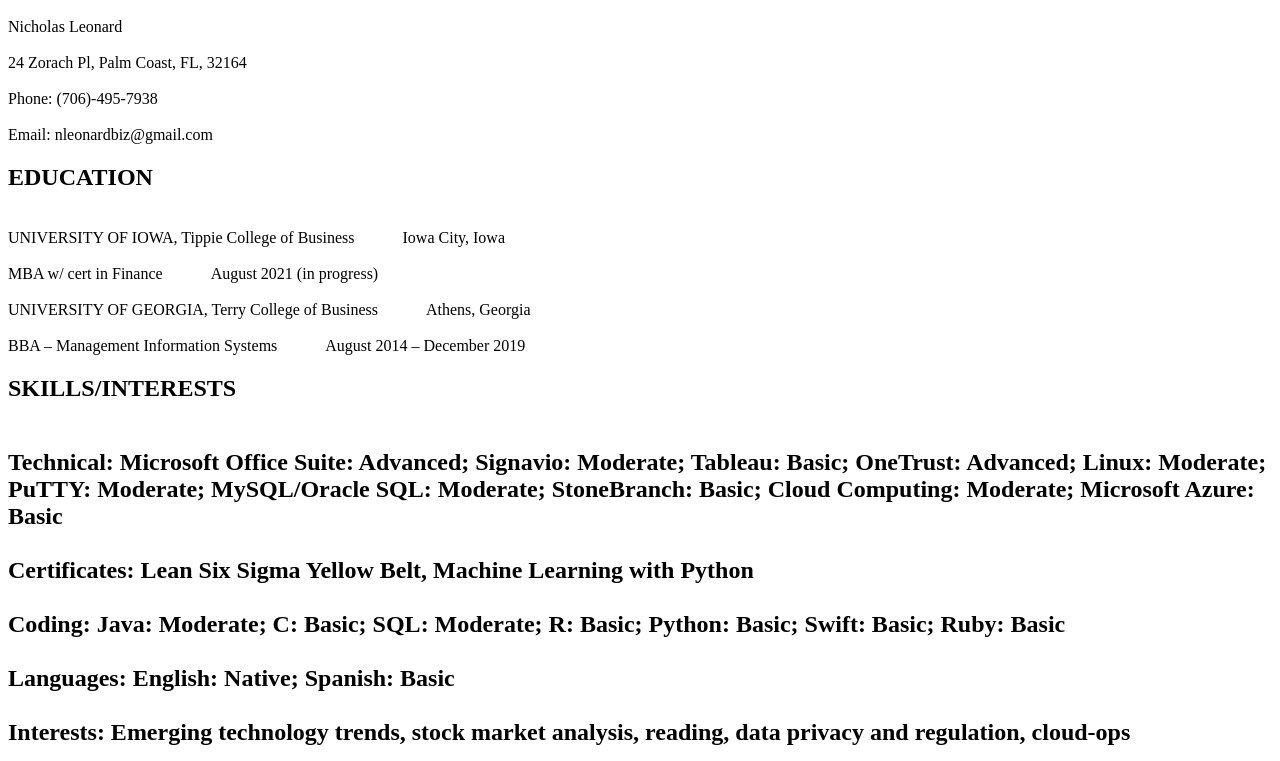
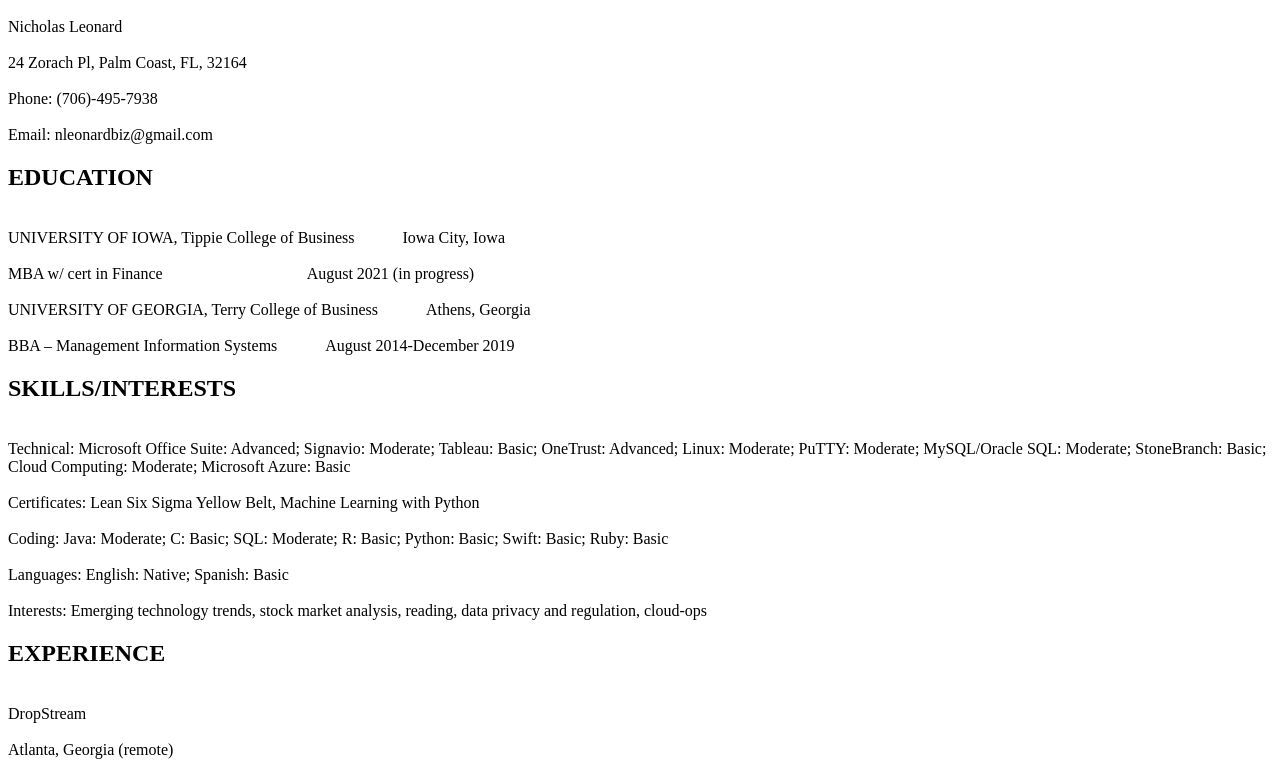
Before and after one commit to nal38141/Resume, a plain HTML site: page index.html in a window 1280 px wide. Shown: the part 66-827 px from the top of the page. Drawn offline with Linux system fonts and the light colour scheme.

Commit message:
Update index.html

```diff
--- a/index.html
+++ b/index.html
@@ -7,12 +7,12 @@
 <h2>EDUCATION</h2>
 
 <br>UNIVERSITY OF IOWA, Tippie College of Business&emsp;&emsp;&emsp;Iowa City, Iowa</br>
-<br>MBA w/ cert in Finance&emsp;&emsp;&emsp;August 2021 (in progress)</br>
+<br>MBA w/ cert in Finance&emsp;&emsp;&emsp;&emsp;&emsp;&emsp;&emsp;&emsp;&emsp;August 2021 (in progress)</br>
 
 <br>UNIVERSITY OF GEORGIA, Terry College of Business&emsp;&emsp;&emsp;Athens, Georgia</br>
-<br>BBA – Management Information Systems&emsp;&emsp;&emsp;August 2014 – December 2019</br>
+<br>BBA – Management Information Systems&emsp;&emsp;&emsp;August 2014-December 2019</br>
 
-<h2>SKILLS/INTERESTS<h2>
+<h2>SKILLS/INTERESTS</h2>
 
 <br>Technical: 	Microsoft Office Suite: Advanced; Signavio: Moderate; Tableau: Basic; OneTrust: Advanced; Linux: Moderate; PuTTY: Moderate; MySQL/Oracle SQL: Moderate; StoneBranch: Basic; Cloud Computing: Moderate; Microsoft Azure: Basic</br>
 <br>Certificates: 	Lean Six Sigma Yellow Belt, Machine Learning with Python</br>
@@ -24,7 +24,7 @@
 
 <br>DropStream </br>
 <br>Atlanta, Georgia (remote)</br>
-<br>Implementation Engineer/Onboarding Specialist&emsp;&emsp;&emsp;October 2021 – Present</br>
+<br>Implementation Engineer/Onboarding Specialist&emsp;&emsp;&emsp;October 2021-Present</br>
 <ul style=“list-style-type:square”>
 
 <li>Worked with clients to identify relevant integrations in conjunction with the Dev Team to create customized, cloud-based solutions</li>
@@ -34,10 +34,10 @@
 <li>Worked in conjunction with CEO and CTO on developing future roadmaps and creating new processes as well as enhancing current processes.</li>
 
 <li>Implemented clients with cloud-hosted solutions catered to their exact needs and troubleshot all errors ranging from simple typos to cloud-based infrastructure problems.</li>
-
+</ul>
 <br>Oversight Systems</br>
 <br>Atlanta, Georgia (remote)</br>
-<br>Client Delivery Analyst&emsp;&emsp;&emsp;November 2020 – October 2021</br>
+<br>Client Delivery Analyst&emsp;&emsp;&emsp;November 2020-October 2021</br>
 <ul style=“list-style-type:square”>
 
 <li>Leveraged Oracle SQL and PuTTY to create enhancements for customers’ specific risk profiles, as well as working within our Concur integration, a cloud-based analytics solution for further data readability and accessibility</li>
@@ -47,10 +47,10 @@
 <li>Maintained a 98% on-time delivery rate of custom, production-ready servers for clients</li>
 
 <li>Worked directly with the Product and Dev teams to create and beta test new features in all systems</li>
-
+</ul>
 <br>OneTrust</br>
 <br>Atlanta, Georgia</br>
-<br>Technical Implementation Consultant&emsp;&emsp;&emsp;January 2020 – November 2020</br>
+<br>Technical Implementation Consultant&emsp;&emsp;&emsp;January 2020-November 2020</br>
 <ul style=“list-style-type:square”>
 
 <li>Implemented software natively within client’s mobile applications for adherence with GDPR/CCPA regulations while ensuring successful data delivery during the process</li>
@@ -58,3 +58,4 @@
 <li>Worked around various programmatic elements in Swift and Java to deliver an operational solution 100% of the time, while cross-referencing expectations with high-value stakeholders such as VP’s and CTO’s.</li>
 
 <li>Leveraged a cloud-based solution to deliver implementations focused on their unique use cases and business needs. Specifically, using multiple cloud-based API’s to create integrations that allowed or enhanced the flow of data from a user device.</li>
+</ul>
```
